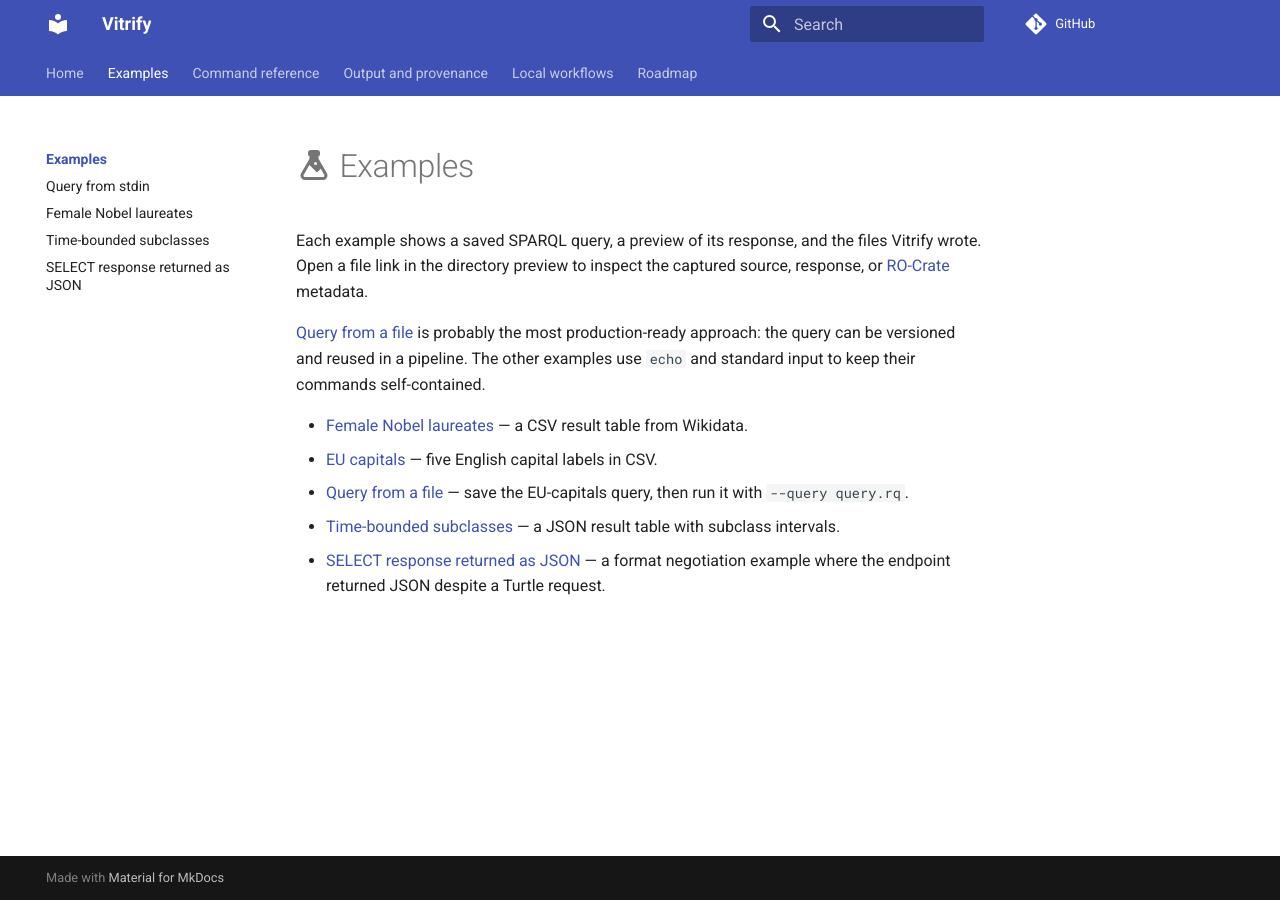
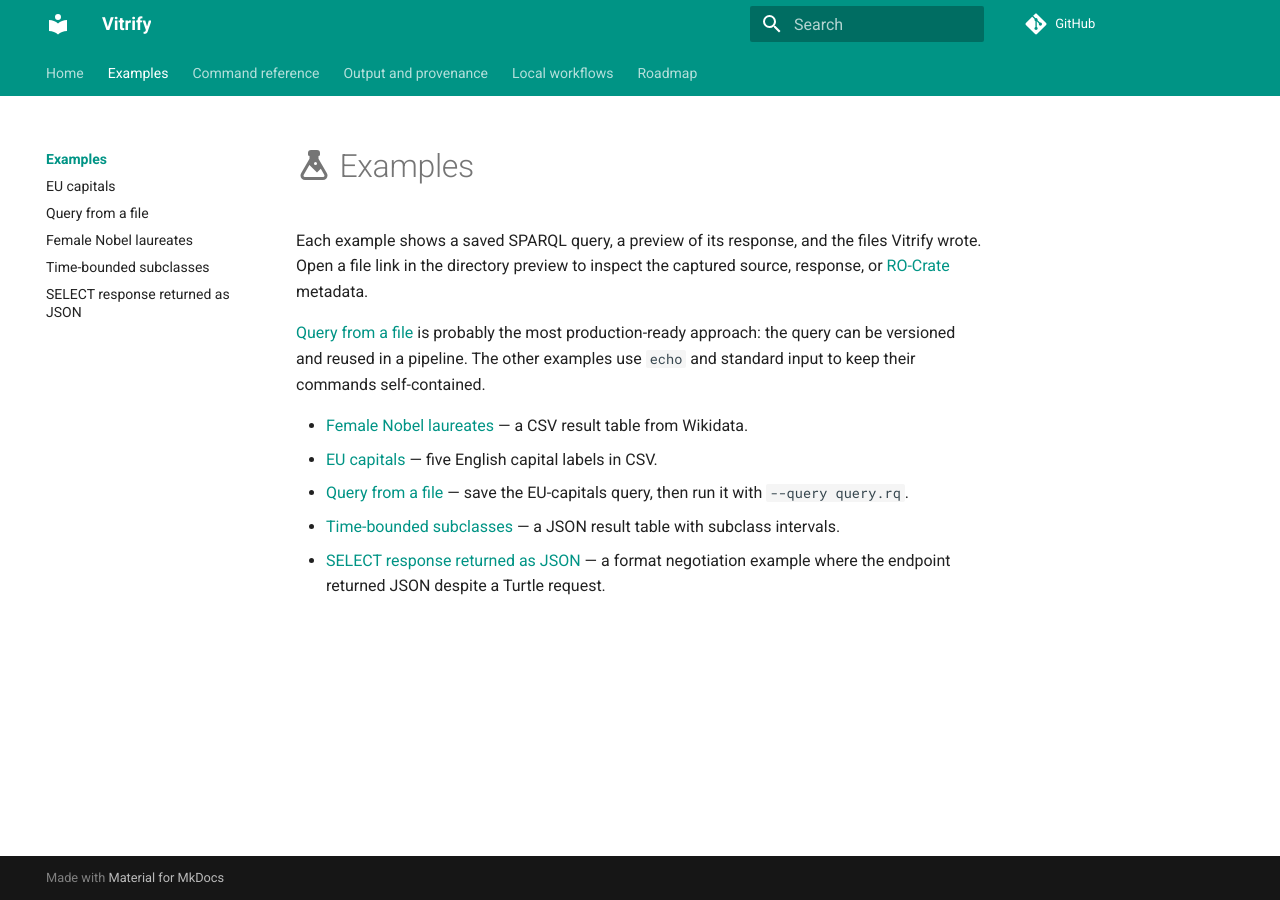
Before and after one commit to iolanta-tech/vitrify, an MkDocs documentation site: the page built from docs/examples/index.md, in a window 1280 px wide. Built offline with MkDocs 1.6.1 and Material for MkDocs 9.7.7, drawn with Linux system fonts in a browser that asks for light colours; comment, search, counter and statistics services are not loaded.

Commit message:
Configure file tabs and example navigation

```diff
--- a/mkdocs.yml
+++ b/mkdocs.yml
@@ -3,9 +3,15 @@
 repo_url: https://github.com/iolanta-tech/vitrify
 extra_css:
   - stylesheets/extra.css
+extra_javascript:
+  - javascripts/file-tabs.js
 
 theme:
   name: material
+  palette:
+    scheme: default
+    primary: teal
+    accent: cyan
   features:
     - navigation.tabs
     - navigation.indexes
@@ -13,6 +19,7 @@
 
 markdown_extensions:
   - admonition
+  - attr_list
   - md_in_html
   - pymdownx.details
   - pymdownx.superfences
@@ -22,6 +29,7 @@
   - pymdownx.highlight
   - pymdownx.tabbed:
       alternate_style: true
+      slugify: !!python/name:markdown.extensions.toc.slugify_unicode
   - pymdownx.snippets:
       base_path:
         - .
@@ -41,7 +49,8 @@
   - Home: index.md
   - Examples:
       - examples/index.md
-      - Query from stdin: examples/stdin.md
+      - EU capitals: examples/eu-capitals.md
+      - Query from a file: examples/query-from-file.md
       - Female Nobel laureates: examples/female-persons.md
       - Time-bounded subclasses: examples/time-bounded-subclasses.md
       - SELECT response returned as JSON: examples/select-turtle.md
```
